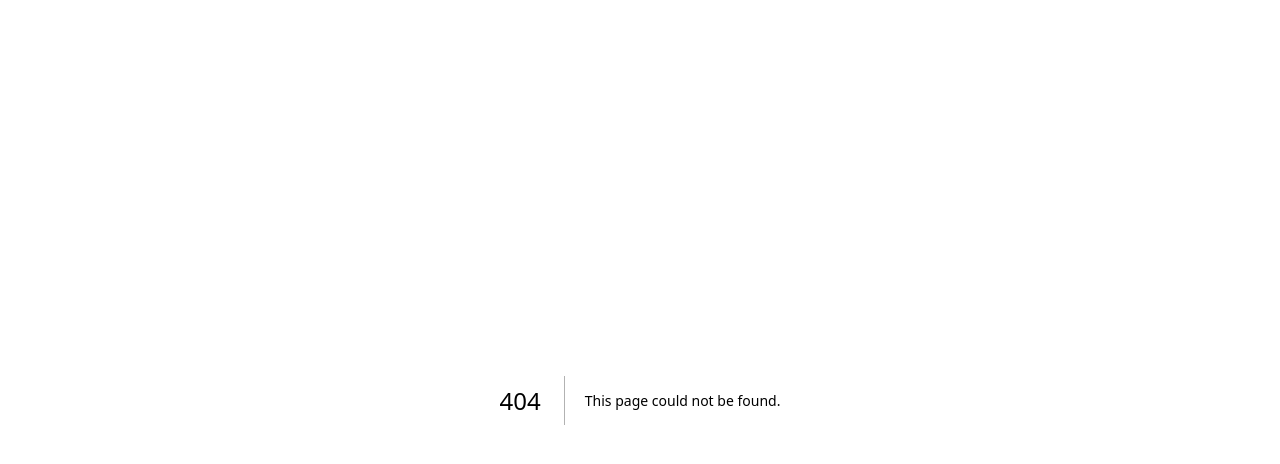
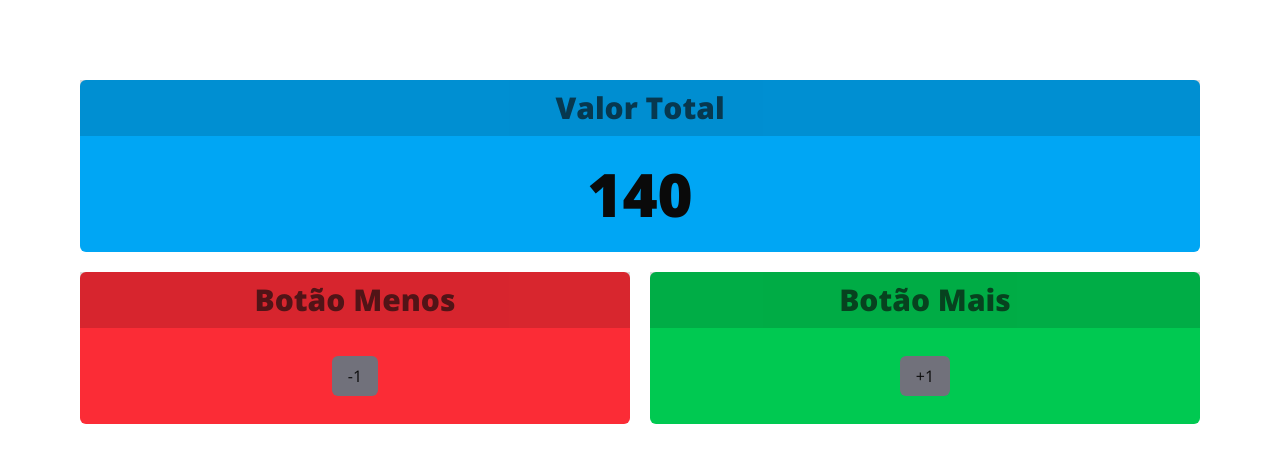
Before and after one commit to ferdsleite/estudos-gerenciamento-de-estado, a Next.js app: page /basico in a window 1280 px wide. Before the commit this address had no page. Shown: the top 464 px of the page. Built offline with nearby package versions, Linux system fonts and the light colour scheme.

Commit message:
context API

```diff
--- /dev/null
+++ b/src/components/basico/Mais.tsx
@@ -0,0 +1,15 @@
+import { useContext } from "react";
+import Area from "../template/Area";
+import ContadorContext from "@/context/ContadorContext";
+
+export default function Mais() {
+    const { incrementar } = useContext(ContadorContext);
+
+    return (
+        <Area title="Botão Mais" color="green">
+            <button className="btn" onClick={incrementar}>
+                +1
+            </button>
+        </Area>
+    )
+}
--- /dev/null
+++ b/src/components/basico/Menos.tsx
@@ -0,0 +1,15 @@
+import { useContext } from "react";
+import Area from "../template/Area";
+import ContadorContext from "@/context/ContadorContext";
+
+export default function Menos() {
+    const { decrementar }= useContext(ContadorContext);
+
+    return (
+        <Area title="Botão Menos" color="red">
+            <button className="btn" onClick={decrementar}>
+                -1
+            </button>
+        </Area>
+    )
+}
--- /dev/null
+++ b/src/components/basico/Valor.tsx
@@ -0,0 +1,13 @@
+import { useContext } from "react";
+import Area from "../template/Area";
+import ContadorContext from "@/context/ContadorContext";
+
+export default function Valor() {
+    const {numero} = useContext(ContadorContext);
+
+    return (
+        <Area title="Valor Total" color="sky">
+            <span className="font-black text-6xl">{numero}</span>
+        </Area>
+    )
+}
--- /dev/null
+++ b/src/context/ContadorContext.tsx
@@ -0,0 +1,33 @@
+import { createContext, useState } from "react";
+
+interface ContadorContextProps {
+    numero: number;
+    incrementar: () => void;
+    decrementar: () => void;
+}
+
+const ContadorContext = createContext<ContadorContextProps>({} as any);
+
+export function ContadorProvider(props: any) {
+    const [ numero, setNumero ] = useState(140);
+
+    function incrementar() {
+        setNumero(numero + 1)
+    }
+
+    function decrementar() {
+        setNumero(numero - 1)
+    }
+
+    return (
+        <ContadorContext.Provider value={{
+            numero,
+            incrementar,
+            decrementar
+        }}>
+            {props.children}
+        </ContadorContext.Provider>
+    )
+}
+
+export default ContadorContext
--- /dev/null
+++ b/src/pages/basico/index.tsx
@@ -0,0 +1,18 @@
+import Mais from "@/components/basico/Mais";
+import Menos from "@/components/basico/Menos";
+import Valor from "@/components/basico/Valor";
+import { ContadorProvider } from "@/context/ContadorContext";
+
+export default function ExemploBasico() {
+    return (
+        <div className="flex flex-col gap-5 p-20">
+            <ContadorProvider>
+                <Valor />
+                <div className="flex gap-5">
+                    <Menos />
+                    <Mais />
+                </div>
+            </ContadorProvider>
+        </div>
+    )
+}
--- a/src/pages/index.tsx
+++ b/src/pages/index.tsx
@@ -1,5 +1,5 @@
 import MenuItem from "@/components/template/MenuItem";
-import { IconArrowDown, IconForms } from "@tabler/icons-react";
+import { IconArrowDown, IconForms, IconNumber } from "@tabler/icons-react";
 
 export default function Home() {
   return (
@@ -16,6 +16,7 @@ export default function Home() {
       <div className="flex flex-wrap justify-around w-3/5">
         <MenuItem icon={<IconForms />} text="Estado" url="/revisao/estado" />
         <MenuItem icon={<IconArrowDown />} text="Comunicação" url="/revisao/comunicacao" />
+        <MenuItem icon={<IconNumber />} text="Basico" url="/basico" />
       </div>
     </div>
   );
```
